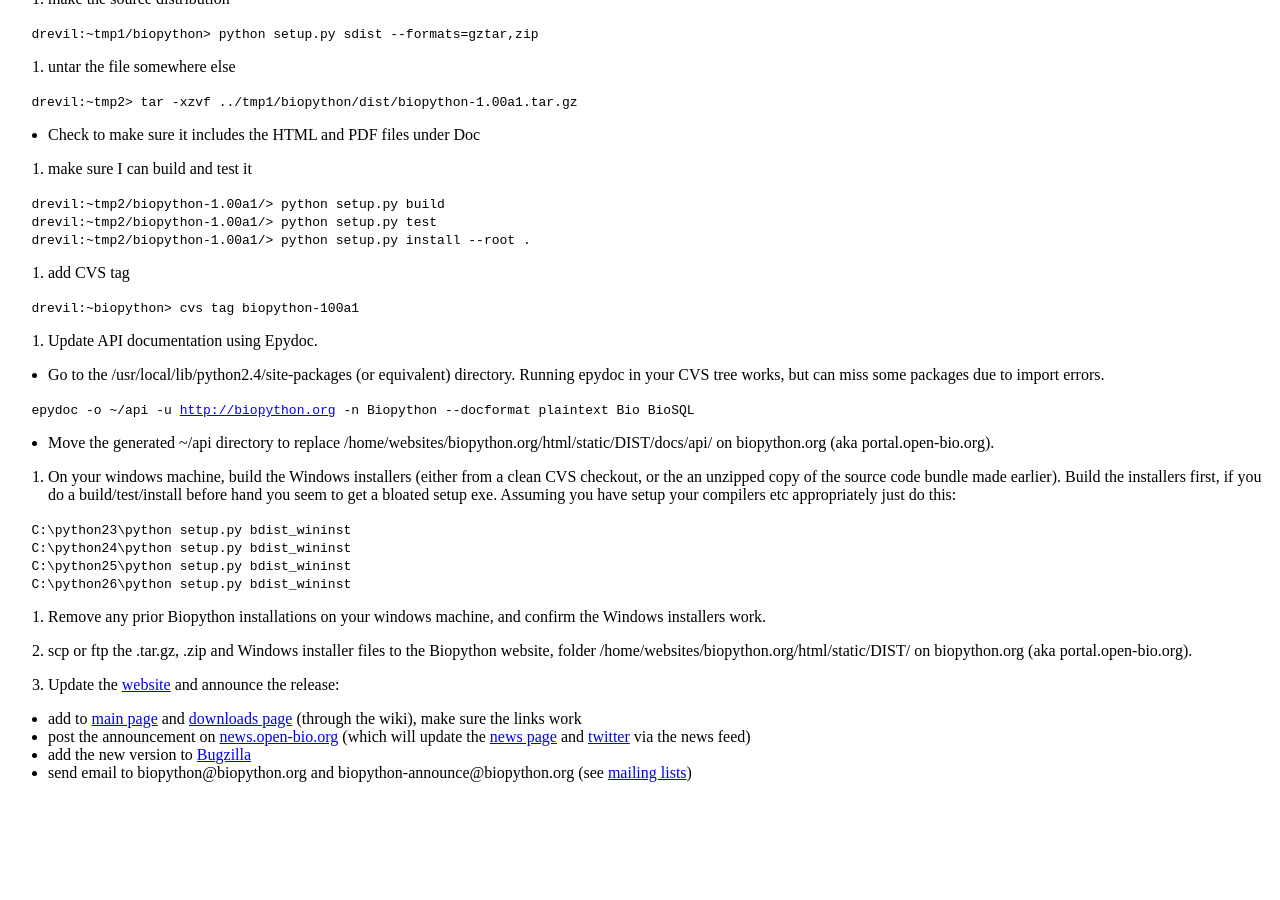
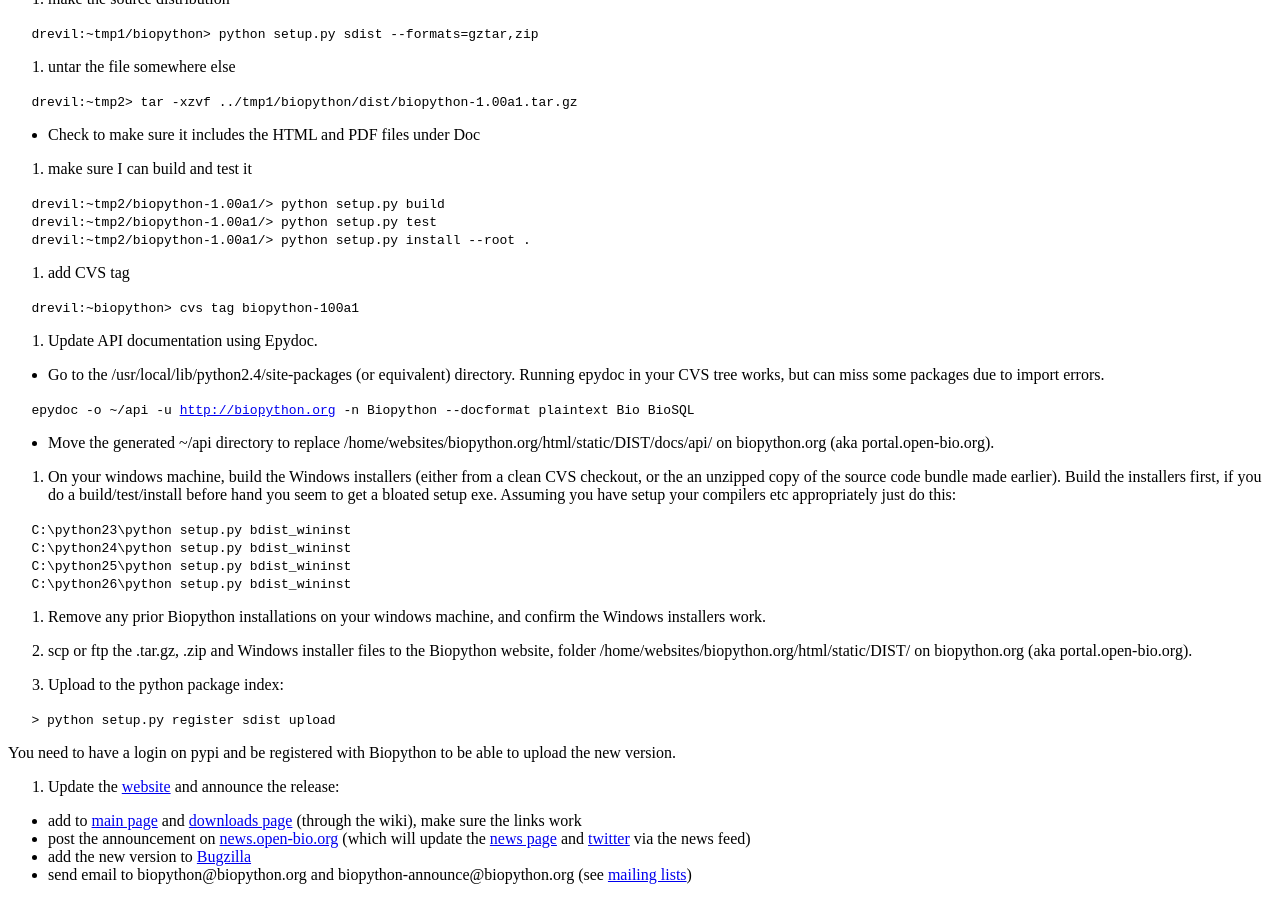
Before and after one commit to biopython/biopython.github.io, a Jekyll site: the page built from wiki/Building_a_release.md, in a window 1280 px wide and 900 px high, scrolled down 1292 px. Built offline with Jekyll 4.4.1, drawn with Linux system fonts in a browser that asks for light colours; before the commit the page ends 2090 px from its top, so only the background shows below that; some of the changed text lies outside the part shown.

Commit message:
Change to wiki page

```diff
--- a/wiki/Building_a_release.md
+++ b/wiki/Building_a_release.md
@@ -130,7 +130,14 @@ and confirm the Windows installers work.
 Biopython website, folder /home/websites/biopython.org/html/static/DIST/
 on biopython.org (aka portal.open-bio.org).
 
-21. Update the [website](website "wikilink") and announce the release:
+21. Upload to the python package index:
+
+`   > python setup.py register sdist upload`
+
+You need to have a login on pypi and be registered with Biopython to be
+able to upload the new version.
+
+22. Update the [website](website "wikilink") and announce the release:
 
 -   add to [main page](Main_Page "wikilink") and [downloads
     page](Download "wikilink") (through the wiki), make sure the links
```
Also changed, not shown: other parts of wiki/Building_a_release.md (+1 -1 lines), 1 other file.
